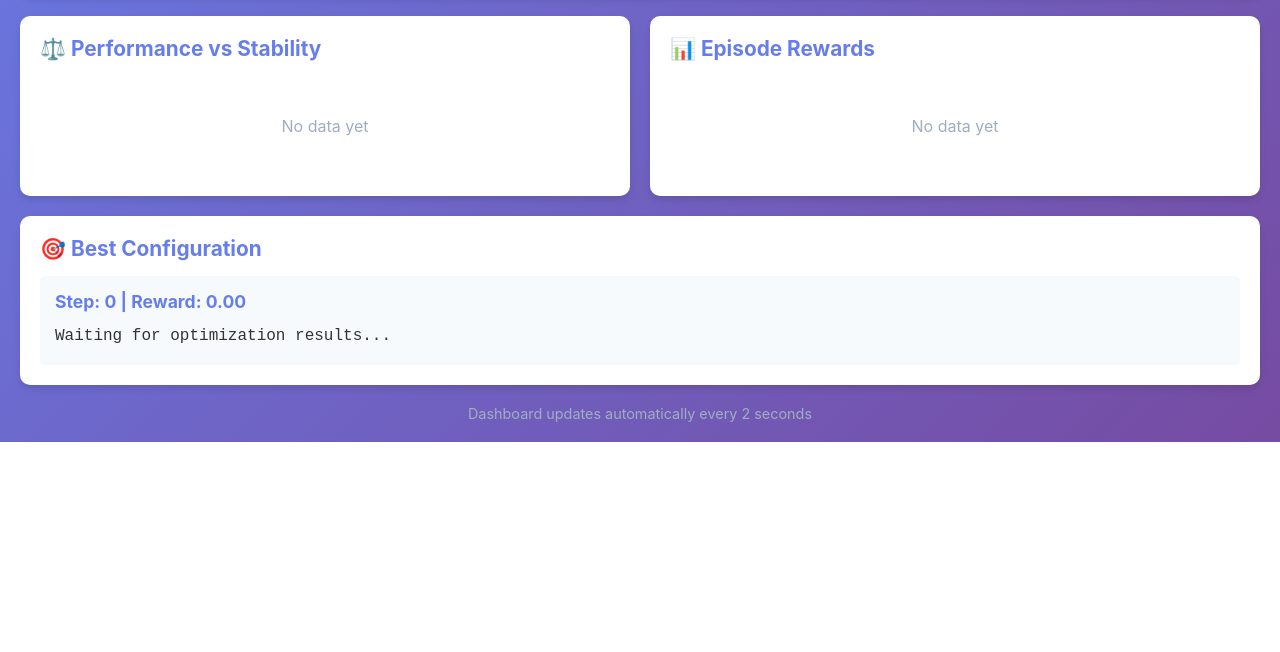
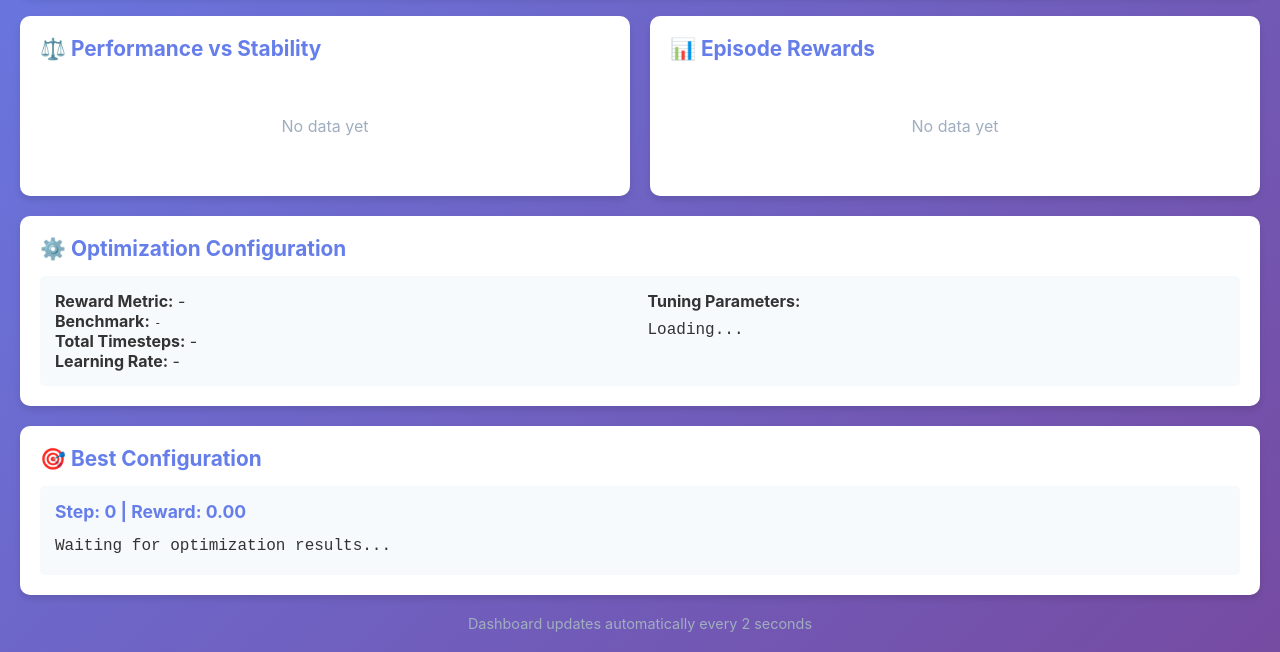
Before and after one commit to William0614/cli-agent-rl, a Flask app: page / in a window 1280 px wide. Shown: the part 418-1070 px from the top of the page. Before the commit the page ends 860 px from the top, so only its background shows below. Run offline with Flask 3, Linux system fonts and the light colour scheme; data that the repository does not hold is empty.

```diff
--- a/benchmarks/fast_network_bench.py
+++ b/benchmarks/fast_network_bench.py
@@ -96,6 +96,11 @@ def main():
     total_requests = successful + failed
     requests_per_second = successful / elapsed if elapsed > 0 else 0
 
+    # Estimate throughput in Mbps (assuming ~1KB per request avg)
+    # This is approximate - adjust multiplier based on actual payload size
+    avg_bytes_per_request = 1024  # ~1KB per request (HTTP headers + small response)
+    throughput_mbps = (requests_per_second * avg_bytes_per_request * 8) / 1_000_000
+
     if latencies:
         avg_latency = sum(latencies) / len(latencies)
         min_latency = min(latencies)
@@ -109,6 +114,7 @@ def main():
     print(f"Failed: {failed}")
     print(f"Duration: {elapsed:.2f}s")
     print(f"requests_per_second: {requests_per_second:.2f}")
+    print(f"throughput_mbps: {throughput_mbps:.2f}")
     print(f"Average Latency: {avg_latency:.2f}ms")
     print(f"Min Latency: {min_latency:.2f}ms")
     print(f"Max Latency: {max_latency:.2f}ms")
--- a/src/cli_ai/tools/optimization/rl_autotuner.py
+++ b/src/cli_ai/tools/optimization/rl_autotuner.py
@@ -841,7 +841,8 @@ def run_rl_optimization(config_path: str, dry_run: bool = False, verbose: bool =
             param_names = [p['param'] for p in config['action_space']]
             web_dashboard = WebDashboard(
                 workload_name=config['workload_name'],
-                param_names=param_names
+                param_names=param_names,
+                config=config
             )
 
             # Start Flask server in background thread
--- a/src/cli_ai/tools/optimization/web_dashboard.py
+++ b/src/cli_ai/tools/optimization/web_dashboard.py
@@ -52,17 +52,19 @@ training_state = {
     'training_complete': False,  # New flag to stop updates
     'start_time': None,
     'workload_name': '',
-    'param_names': []
+    'param_names': [],
+    'config': {}  # Store full optimization config
 }
 
 class WebDashboard:
     """Web-based dashboard for RL training visualization."""
 
-    def __init__(self, workload_name: str = "", param_names: list = None):
+    def __init__(self, workload_name: str = "", param_names: list = None, config: dict = None):
         global training_state
         with state_lock:
             training_state['workload_name'] = workload_name
             training_state['param_names'] = param_names or []
+            training_state['config'] = config or {}
             training_state['start_time'] = datetime.now()
             training_state['is_training'] = True
 
@@ -117,9 +119,22 @@ def get_data():
             'rewards': [float(x) for x in training_state['rewards']],
             'episodes': [int(x) for x in training_state['episodes']],
             'best_reward': float(training_state['best_reward']) if training_state['best_reward'] is not None else 0.0,
+            'best_config': training_state['best_config'],
             'is_training': bool(training_state['is_training']),
-            'training_complete': bool(training_state['training_complete'])
+            'training_complete': bool(training_state['training_complete']),
+            'workload_name': training_state['workload_name'],
+            'param_names': training_state['param_names']
         }
+
+        # Add config info
+        if training_state['config']:
+            data['config'] = {
+                'reward_metric': training_state['config'].get('reward_metric', 'N/A'),
+                'benchmark_command': training_state['config'].get('benchmark_command', 'N/A'),
+                'total_timesteps': training_state['config'].get('training_config', {}).get('total_timesteps', 0),
+                'learning_rate': training_state['config'].get('training_config', {}).get('learning_rate', 0),
+                'action_space': training_state['config'].get('action_space', [])
+            }
 
         # Calculate statistics
         if len(training_state['rewards']) > 0:
@@ -283,7 +298,7 @@ def plot_episode_rewards():
 
 def run_dashboard_server(host='0.0.0.0', port=5000):
     """Run the dashboard web server."""
-    app.run(host=host, port=port, threaded=True, debug=False)
+    app.run(host=host, port=port, threaded=True, debug=True)
 
 
 # For standalone testing
--- a/templates/rl_dashboard.html
+++ b/templates/rl_dashboard.html
@@ -243,6 +243,26 @@
             </div>
 
             <div class="card full-width">
+                <h2>⚙️ Optimization Configuration</h2>
+                <div class="best-config">
+                    <div style="display: grid; grid-template-columns: 1fr 1fr; gap: 15px;">
+                        <div>
+                            <strong>Reward Metric:</strong> <span id="config-metric">-</span><br>
+                            <strong>Benchmark:</strong> <code id="config-benchmark" style="font-size: 0.9em;">-</code><br>
+                            <strong>Total Timesteps:</strong> <span id="config-timesteps">-</span><br>
+                            <strong>Learning Rate:</strong> <span id="config-lr">-</span>
+                        </div>
+                        <div>
+                            <strong>Tuning Parameters:</strong>
+                            <ul id="config-params" class="param-list" style="margin-top: 5px;">
+                                <li>Loading...</li>
+                            </ul>
+                        </div>
+                    </div>
+                </div>
+            </div>
+
+            <div class="card full-width">
                 <h2>🎯 Best Configuration</h2>
                 <div class="best-config">
                     <h3>Step: <span id="best-step">0</span> | Reward: <span id="best-reward-value">0.00</span></h3>
@@ -283,6 +303,24 @@
                     document.getElementById('current-reward').textContent = data.current_reward.toFixed(2);
                     document.getElementById('best-reward').textContent = data.best_reward.toFixed(2);
                     document.getElementById('runtime').textContent = data.runtime;
+
+                    // Update config panel
+                    if (data.config) {
+                        document.getElementById('config-metric').textContent = data.config.reward_metric;
+                        document.getElementById('config-benchmark').textContent = data.config.benchmark_command;
+                        document.getElementById('config-timesteps').textContent = data.config.total_timesteps;
+                        document.getElementById('config-lr').textContent = data.config.learning_rate;
+
+                        const configParamsList = document.getElementById('config-params');
+                        if (data.config.action_space && data.config.action_space.length > 0) {
+                            configParamsList.innerHTML = '';
+                            data.config.action_space.forEach(p => {
+                                const li = document.createElement('li');
+                                li.textContent = `${p.param} [${p.min}-${p.max}]`;
+                                configParamsList.appendChild(li);
+                            });
+                        }
+                    }
 
                     // Update training status
                     const indicator = document.getElementById('training-indicator');
```
